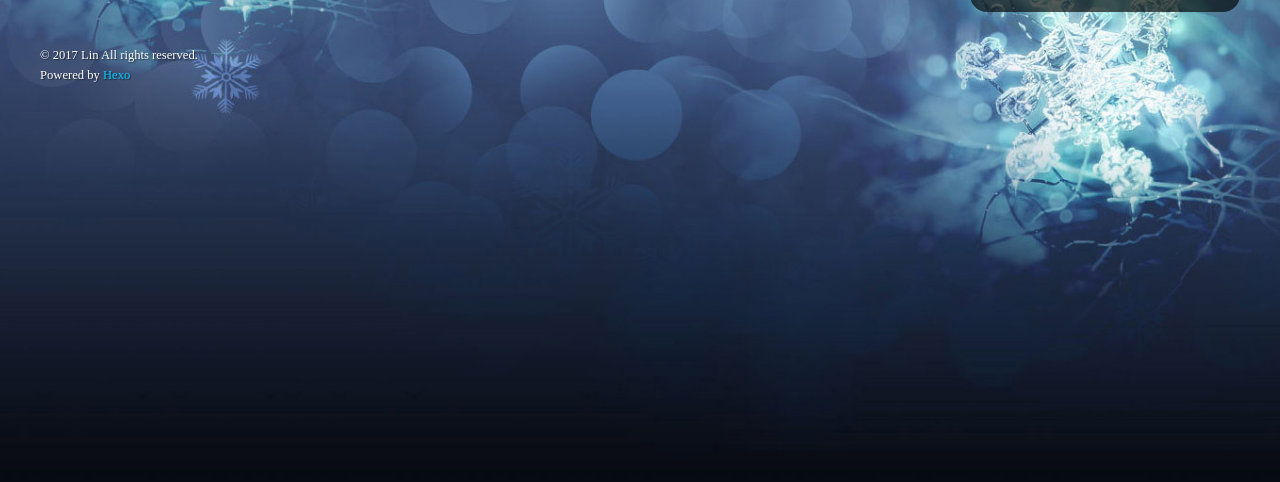
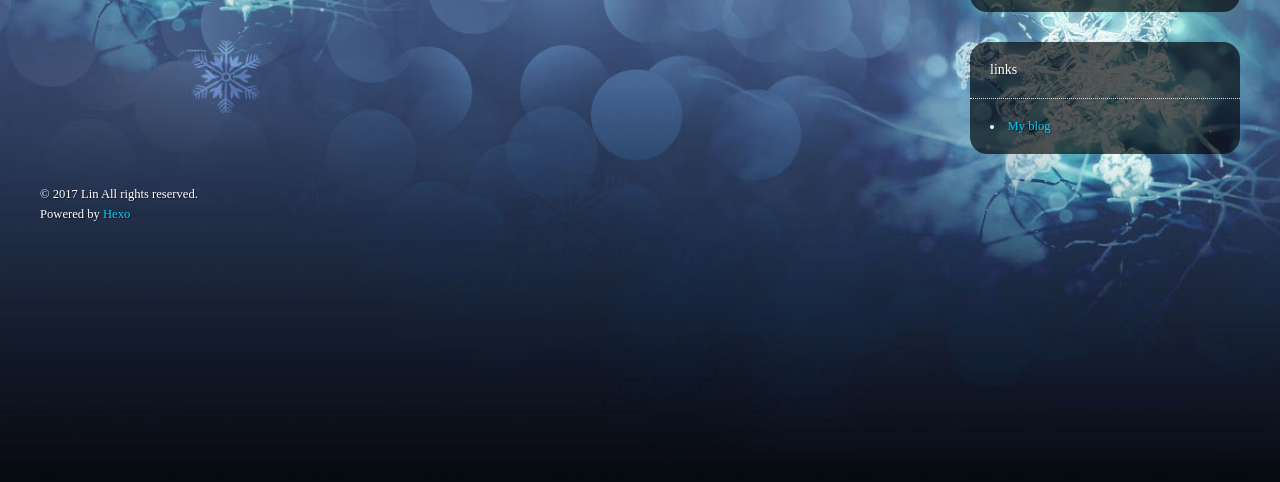
Before and after one commit to Lyn826/Lyn826.github.io, a plain HTML site: page 2017/02/13/hello-world/index.html in a window 1280 px wide. Shown: the part 310-792 px from the top of the page. Drawn offline with Linux system fonts and the light colour scheme; a script that the page names is missing.

Commit message:
Site updated: 2017-02-14 11:41:05

```diff
--- a/2017/02/13/hello-world/index.html
+++ b/2017/02/13/hello-world/index.html
@@ -120,6 +120,13 @@
 
 
 
+
+  <div class="widget tag">
+  <h3 class="title">links</h3>
+  <div class="entry">
+    <li><a href="#" title="My blog">My blog</a></li>
+  </div>
+</div>
 </aside>
     <div class="clearfix"></div>
   </div>
```
Also changed, not shown: archives/2017/02/index.html (+7 -0 lines), archives/2017/index.html (+7 -0 lines), archives/index.html (+7 -0 lines), index.html (+7 -0 lines).
